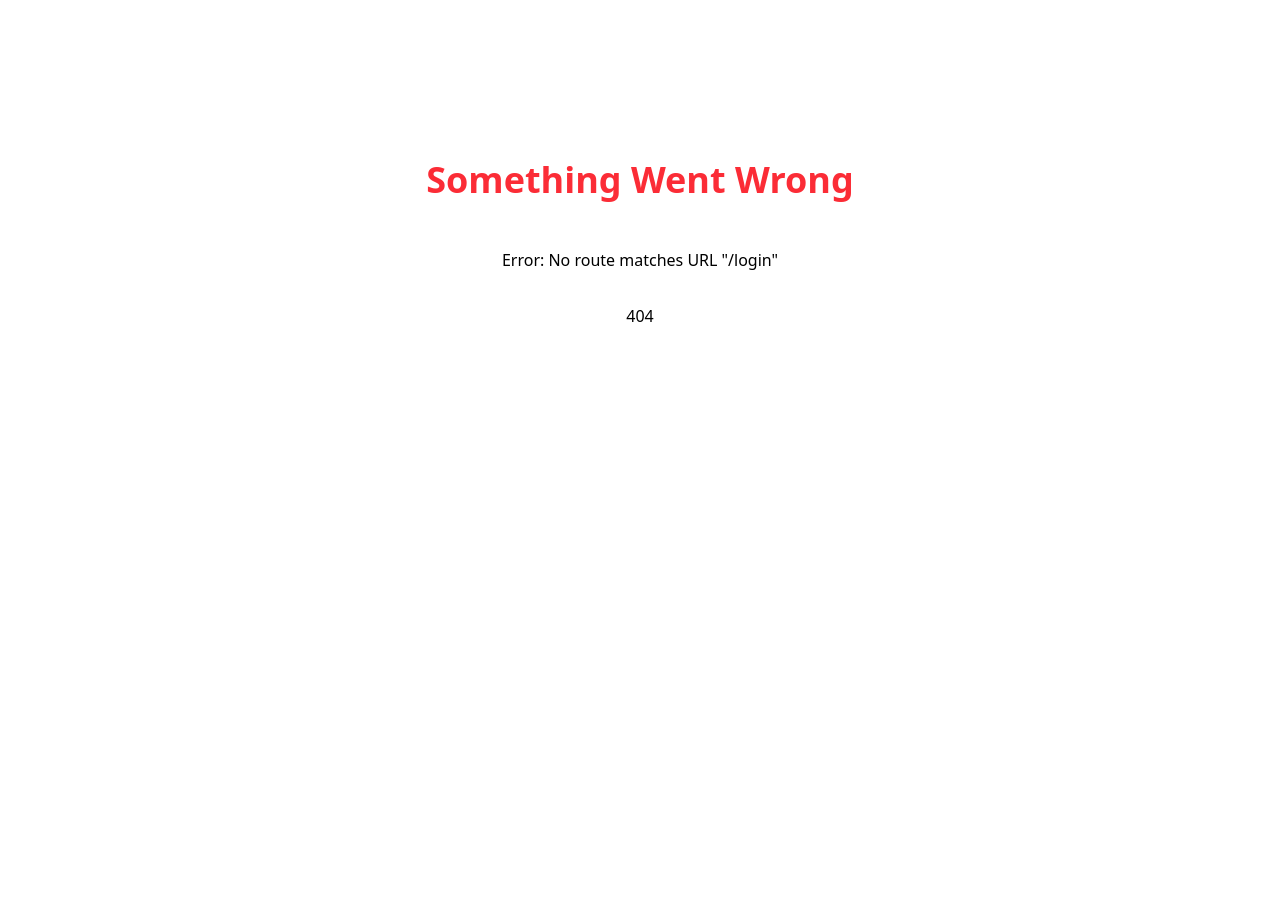
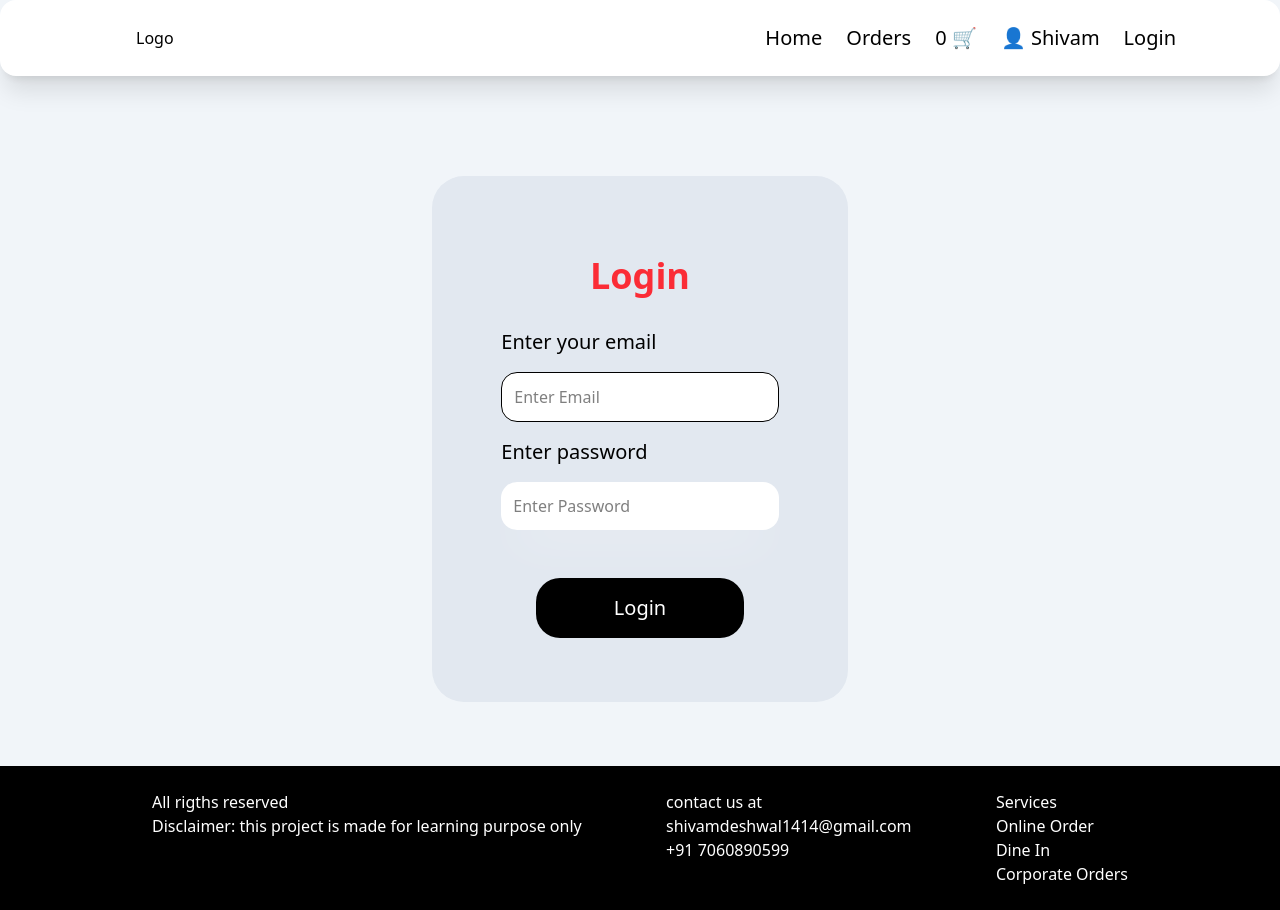
Before and after one commit to shivamdeshwal14/foodApp, a React (Vite) app: page /login in a window 1280 px wide. Before the commit this address had no page. Before the commit the page ends 800 px from the top, so only its background shows below. Built offline with nearby package versions, Linux system fonts and the light colour scheme.

Commit message:
cart stored into local stoarge login user

```diff
--- a/Src/App.jsx
+++ b/Src/App.jsx
@@ -11,6 +11,9 @@
 import Cart from "./Components/Cart/Cart";
 import { Provider } from "react-redux";
 import appStore from "./Redux/appStore";
+import Footer from "./Components/Footer";
+import OrderHistory from "./Components/OrderHistory"
+import Login from "./Components/Auth/Login";
 
 
 
@@ -26,15 +29,19 @@ const App=()=>{
 
     <userContext.Provider value={{name:"Anushka",searched,setSearched}}>
 
-    <div className='flex flex-col min-h-screen'>
+    <div className='flex flex-col min-h-screen bg-slate-100'>
       <Header/>
    <main className='pt-32 flex-grow'>
 
        <Outlet/>
    </main>
 
+
+    <Footer/>
     </div>
      </userContext.Provider>
+
+
 
 
      </Provider>
@@ -59,9 +66,13 @@ const appRouter=createBrowserRouter([
               path:'/',
              element:<Body/>
           },
+          {
+              path:'/login',
+             element:<Login/>
+          },
              {
-            path:'/about',
-            element:<About/>
+            path:'/orderHistory',
+            element:<OrderHistory/>
             },
             {
             path:'/restaurant/:resId',
--- /dev/null
+++ b/Src/Components/Auth/Login.jsx
@@ -0,0 +1,114 @@
+import { useEffect, useState } from "react";
+import { useDispatch, useSelector } from "react-redux";
+import { addUser } from "../../Redux/UserSlice";
+import { useNavigate } from "react-router-dom";
+
+const Login=()=>{
+
+    const [email,setEmail]=useState("");
+    const [password,setPassword]=useState("");
+
+    const [isLogin,setIsLogin]=useState("");
+    const navigate=useNavigate();
+
+    const User=useSelector((store)=>store.user.userDetails)
+    console.log(User);
+
+    const dispatch=useDispatch();
+
+    const addUserDataToRedux=(item)=>{
+        dispatch(addUser(item));
+    }
+
+
+    const handleLogin= async()=>{
+        try {
+            const apidata=await fetch('http://localhost:5001/api/auth/login',{
+            method:'POST',
+            headers:{
+                'Content-Type':'application/json'
+            },
+            body:JSON.stringify({
+                email:email,
+                password:password
+            })
+
+        });
+
+    const data=await apidata.json();
+    if(data.success===true && data.message==='Login Successfull'){
+
+        addUserDataToRedux(data.user)       //added user details to redux store
+        setIsLogin("✅ Logged In Successfully")
+
+    }
+    else{
+       alert(data.message)
+    }
+    console.log(data);
+        } catch (error) {
+            console.log(error)
+        }
+
+
+    }
+
+    useEffect(()=>{
+        if(isLogin){
+            const timer=setTimeout(()=>{
+                navigate("/")
+            },1000);
+
+            return ()=>clearTimeout(timer);
+        }
+
+    },[isLogin,navigate])
+
+
+
+    return <div className="w-full px-4 my-12">
+
+    {/* if login succesfullly then render this div */}
+
+    {
+        isLogin  ?(   <div className="w-full  md:w-[70%] lg:w-1/3 mx-auto flex flex-col gap-4 bg-slate-200 rounded-4xl py-16 border border-red-500">
+            <p className="text-center text-xl "> {isLogin} </p>
+            <p className="text-center">Redirecting to Home ...</p>
+            </div>):
+
+
+
+
+            // user not logged in render login page
+            (
+                     <div className="w-full  md:w-[70%] lg:w-1/3 mx-auto flex flex-col gap-4 bg-slate-200 rounded-4xl py-16">
+                <h2 className="text-4xl font-bold p-4 text-center w-full md:w-1/2 mx-auto text-red-500">Login</h2>
+                <p className="text-xl w-full md:w-2/3 mx-auto ">Enter your email</p>
+                <input type="email" className="border b-2 w-full md:w-2/3  mx-auto rounded-2xl p-3 bg-white" id="email"  placeholder="Enter Email"
+                value={email}
+                onChange={(e)=>setEmail(e.target.value)}
+                />
+
+
+                <p className="text-xl w-full md:w-2/3 mx-auto ">Enter password</p>
+                <input className="shadow-2xl shadow-white/30 w-full md:w-2/3 mx-auto rounded-2xl p-3 bg-white" type="text" placeholder="Enter Password"
+
+                value={password}
+                onChange={(e)=>setPassword(e.target.value)}
+
+                />
+                <button className="bg-black  text-white p-4 text-xl w-1/2 mx-auto rounded-3xl mt-8 hover:bg-blue-600"
+                    onClick={handleLogin}
+                >Login</button>
+            </div>
+
+            )
+
+    }
+
+
+
+    </div>
+}
+
+export default Login;
--- a/Src/Components/Body.jsx
+++ b/Src/Components/Body.jsx
@@ -66,7 +66,7 @@ const fetchRestaurant= async(lat,lng,id)=>{
 //    setResList(myres || []);
     }
     catch (error){
-        console.log(error);
+        console.log("error",error);
 
     }
 
--- a/Src/Components/Cart/Cart.jsx
+++ b/Src/Components/Cart/Cart.jsx
@@ -2,10 +2,15 @@ import { useDispatch, useSelector } from "react-redux";
 // import ItemsList from "../MenuComponents/ItemsList";
 import CartItemsList from "./CartItemsList.jsx";
 import { clearCart } from "../../Redux/cartSlice";
+import { NavLink } from "react-router-dom";
 
 const Cart=()=>{
+    // const store=useSelector((store)=>store).
      const cartItems=useSelector((store)=>store.cart.items);
      const restaurant=useSelector((store)=>store.restaurant.res);
+     const user=useSelector((store)=>store.user.userDetails)
+    console.log(user);
+
 
 
      const dispatch=useDispatch();
@@ -23,7 +28,7 @@ const Cart=()=>{
 
     return <div className="w-full  bg-slate-100">
        {cartItems.length!=0 && <div>
-            <div className="text-center md:text-4xl p-2 flex justify-center font-bold">Ordering From <p className="italic ">{" "+restaurant[0].restaurant.name}</p></div>
+            <div className="text-center md:text-4xl p-2 flex justify-center ">Ordering From <p className="italic mx-4 font-bold ">{" "+restaurant[0].restaurant.name}</p></div>
             <h1 className="text-center md:text-4xl p-2 font-bold ital"> Cart Items</h1>
         </div>}
 
@@ -37,7 +42,9 @@ const Cart=()=>{
                 {
                     cartItems.length!=0 &&
 
-                    <div className=" w-full lg:w-[70%] xl:w-[50%] mx-auto mb-4 shadow-2xl shadow-gray py-2 px-4 rounded-2xl">
+
+                    <div className=" w-full lg:w-[70%] xl:w-[50%] flex flex-col justify-between md:flex-row mx-auto mb-4 shadow-2xl shadow-gray py-2 px-4 rounded-2xl">
+                        <div className="w-full p-4">
                                  <h2 className="text-3xl">Billing </h2>
                                  <div className="text-xl py-2">
                                     <p >Item Total:  {itemTotal/100} Rs</p>
@@ -45,10 +52,39 @@ const Cart=()=>{
                                     <p className="italic">Handling charge:{handlingCharge}</p>
                                     <p>Total: {total}</p>
 
+
+
+                                 </div>
                         </div>
 
 
-                    <button className="bg-black p-2 text-white rounded-xl text-xl mt-4">Confirm Order</button>
+                        {
+                        user ?(
+                         <div className="w-full p-4">
+                            <p className="text-3xl py-2">Ordering for </p>
+                            <p className="text-2xl italic">{user?.name}</p>
+                            <p >Address:{user?.address}</p>
+                            <p>Contact:{user?.contact}</p>
+                              <button className="bg-black p-2 text-white rounded-xl text-xl mt-4 border border-red-600 hover:bg-white hover:text-black hover:shadow-2xl hover:cursor-pointer">Confirm Order</button>
+                        </div>
+                        ):
+                        (
+                            <div className="w-full p-4">
+
+                               <p className="text-3xl py-2 text-red-500">Please Login to place Order !!</p>
+                                <NavLink to={"/login"}>
+
+                                    <button className="bg-black text-white p-3 mt-4  px-5 rounded-2xl "> Login</button>
+                                </NavLink>
+                             </div>
+                        )
+
+
+                        }
+
+
+
+
 
 
                 </div>
--- a/Src/Components/Cart/CartItemsList.jsx
+++ b/Src/Components/Cart/CartItemsList.jsx
@@ -9,7 +9,7 @@ const CartItemsList=({items})=>{
     const cartItems=useSelector((store)=>store.cart.items);
      const restaurant=useSelector((store)=>store.restaurant.res);
     //  const {resId}=restaurant[0]
-    console.log(restaurant)
+
      const resId=restaurant[0]?.restaurant?.id || 0;
 
     //  console.log(restaurant)
--- /dev/null
+++ b/Src/Components/Footer.jsx
@@ -0,0 +1,35 @@
+const Footer=()=>{
+
+   return(   <div className="bg-black text-white min-h-32 mt-4">
+            <div className="w-full md:2-[90%] lg:w-[80%] mx-auto flex gap-4 flex-col md:flex-row justify-between p-6">
+                <div>
+                     <p className="">All rigths reserved</p>
+                     <p>Disclaimer: this project is made for learning purpose only</p>
+
+                </div>
+
+                <div>
+                    <p>contact us at</p>
+                    <p>shivamdeshwal1414@gmail.com</p>
+                    <p>+91 7060890599</p>
+
+                </div>
+
+                <div>
+                    <p className="">Services</p>
+                   <p>Online Order</p>
+                    <p>Dine In</p>
+                    <p>Corporate Orders</p>
+
+                </div>
+
+            </div>
+
+
+        </div>
+
+  )
+}
+
+
+export default Footer;
--- a/Src/Components/Header.jsx
+++ b/Src/Components/Header.jsx
@@ -9,6 +9,8 @@ import { FaBars } from "react-icons/fa";
 const Header = () => {
   const [isopen, setIsopen] = useState(false);
   const cartItems=useSelector((store)=>store.cart.items)
+  const user=useSelector((store)=>store.user.userDetails)
+  console.log(user);
 
   return (
     <>
@@ -34,15 +36,19 @@ const Header = () => {
             <NavLink to="/" className="hover:cursor-pointer text-xl">
               Home
             </NavLink>
-            <NavLink to="/about" className="hover:cursor-pointer text-xl">
-              About Us
+             <NavLink to="/orderHistory" className="hover:cursor-pointer text-xl">
+             Orders
             </NavLink>
+
             <NavLink to="/cart" className="hover:cursor-pointer text-xl">
              {cartItems.length +" "}🛒
             </NavLink>
              <NavLink  className="hover:cursor-pointer text-xl">
                  👤 Shivam
             </NavLink>
+            <NavLink className="hover:cursor-pointer text-xl" to={"/login"}>
+                 Login
+             </NavLink>
           </nav>
 
           <button
--- /dev/null
+++ b/Src/Components/OrderHistory.jsx
@@ -0,0 +1,12 @@
+const OrderHistory=()=>{
+
+    return <div className="w-full md:w-[80%] mx-auto ">
+
+            <h1 className="text-4xl  text-center  font-bold">Your order history</h1>
+
+
+    </div>
+}
+
+
+export default OrderHistory;
--- /dev/null
+++ b/Src/Redux/UserSlice.js
@@ -0,0 +1,20 @@
+import { createSlice } from "@reduxjs/toolkit";
+
+const UserSlice=createSlice({
+    name:"user",
+    initialState:{
+        userDetails:null
+    },
+    reducers:{
+        addUser:(state,action)=>{
+            const user=action.payload;
+            state.userDetails=user;
+        },
+        removeUser:(state)=>{
+            state.userDetails=null;
+        }
+    }
+})
+
+export default UserSlice.reducer;
+export const {addUser,removeUser} = UserSlice.actions;
--- a/Src/Redux/appStore.js
+++ b/Src/Redux/appStore.js
@@ -1,12 +1,13 @@
 import { configureStore } from "@reduxjs/toolkit";
 import cartReducer from "./cartSlice"
 import resReducer from "./ResSlice";
-
+import userReducer from "./UserSlice"
 
 const appStore=configureStore({
     reducer:{
         cart:cartReducer,
-        restaurant:resReducer
+        restaurant:resReducer,
+        user:userReducer
     }
 }
 
--- a/Src/Redux/cartSlice.js
+++ b/Src/Redux/cartSlice.js
@@ -1,9 +1,22 @@
 import { createSlice } from "@reduxjs/toolkit";
+
+
+const loadCartFromLocalStoarge=()=>{
+    try {
+        const savedCart=localStorage.getItem("cartItems");
+        return savedCart ? JSON.parse(savedCart) :[];
+
+    } catch (error) {
+        console.log("Error in loading cart fromlocal storage IN cartSlice===> ",error);
+        return [];
+
+    }
+}
 
 const cartSlice=createSlice({
     name:'cart',
     initialState:{
-        items:[]
+        items:loadCartFromLocalStoarge()
     },
     reducers:{
         // reducer function takes action and state state means state.items=items acess
@@ -29,6 +42,8 @@ const cartSlice=createSlice({
 
             }
 
+            localStorage.setItem("cartItems",JSON.stringify(state.items));
+
 
         },
         removeItem:(state,action)=>{
@@ -39,11 +54,12 @@ const cartSlice=createSlice({
                 if(existingItem.quantity>1) existingItem.quantity-=1;
                 else state.items=state.items.filter(i=>i.card.info.id!=item.card.info.id)
             }
-
+              localStorage.setItem("cartItems",JSON.stringify(state.items));
         },
         // no action needed
         clearCart:(state)=>{
             state.items.length=0;
+            localStorage.removeItem("cartItems")
         }
     }
 })
```
Also changed, not shown: Src/Layout.jsx (deleted). Lines whose indentation alone changed are shown as unchanged.
